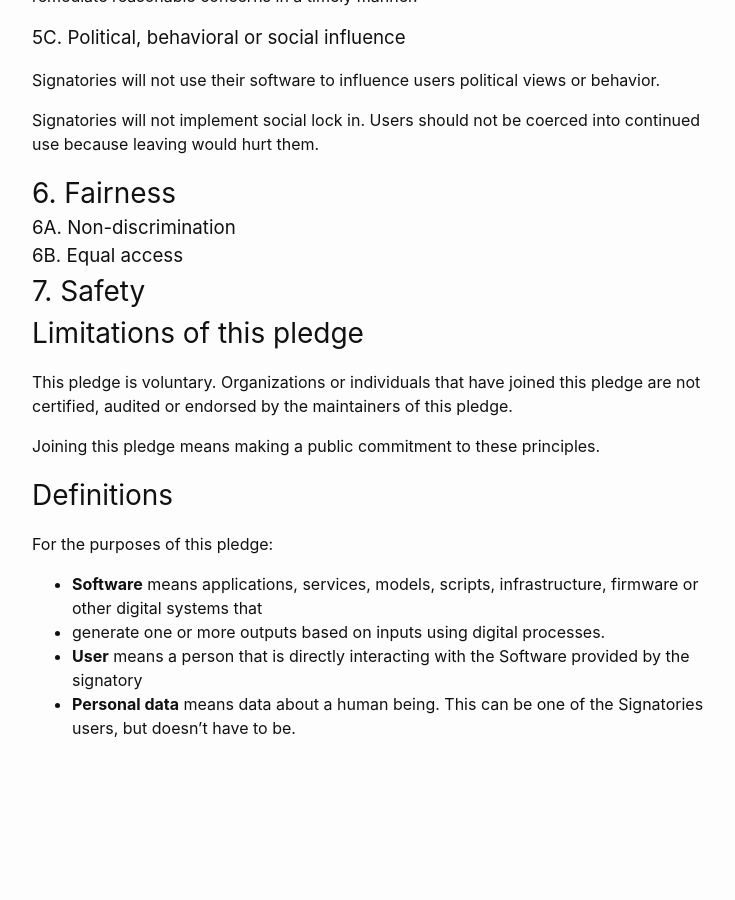
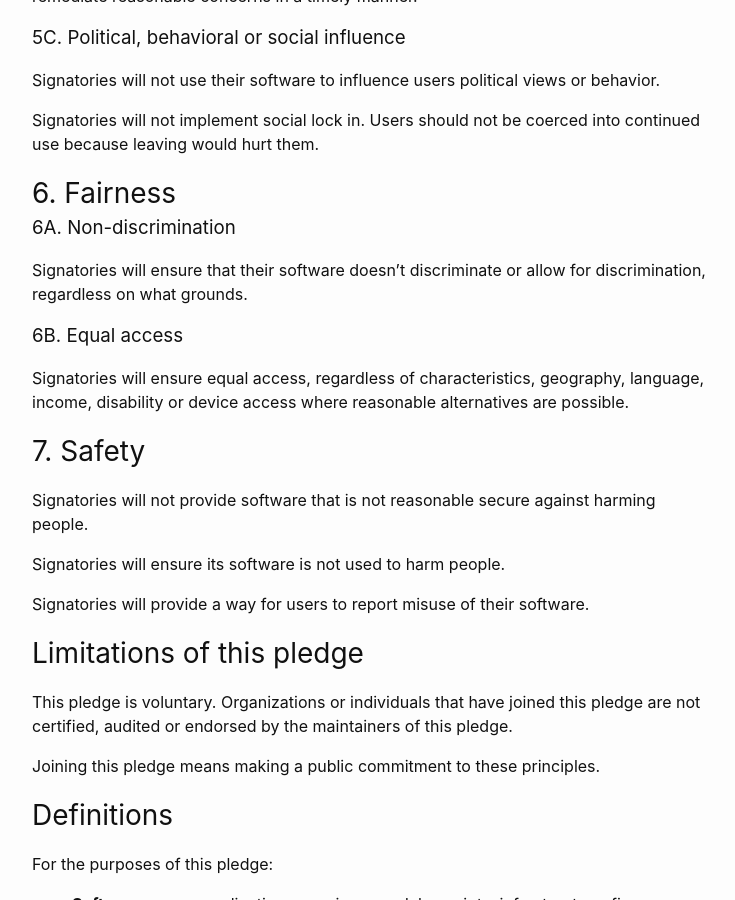
Before and after one commit to PrinsFrank/ethicalsoftwarepledge.org, a Jekyll site: the page built from PLEDGE.md, in a window 1280 px wide and 900 px high, scrolled down 4111 px. Shown: the whole window, without its empty margins (268-1003 px from the left). Built offline with Jekyll 4.4.1, drawn with Linux system fonts in a browser that asks for light colours; before the commit the page ends 4897 px from its top, so only the background shows below that.

Commit message:
Add content for section 6 and 7

```diff
--- a/PLEDGE.md
+++ b/PLEDGE.md
@@ -182,9 +182,20 @@ them.
 
 ### 6A. Non-discrimination
 
+Signatories will ensure that their software doesn't discriminate or allow for discrimination, regardless on what grounds.
+
 ### 6B. Equal access
 
+Signatories will ensure equal access, regardless of characteristics, geography, language, income, disability or device
+access where reasonable alternatives are possible.
+
 ## 7. Safety
+
+Signatories will not provide software that is not reasonable secure against harming people.
+
+Signatories will ensure its software is not used to harm people.
+
+Signatories will provide a way for users to report misuse of their software.
 
 ## Limitations of this pledge
 
```
